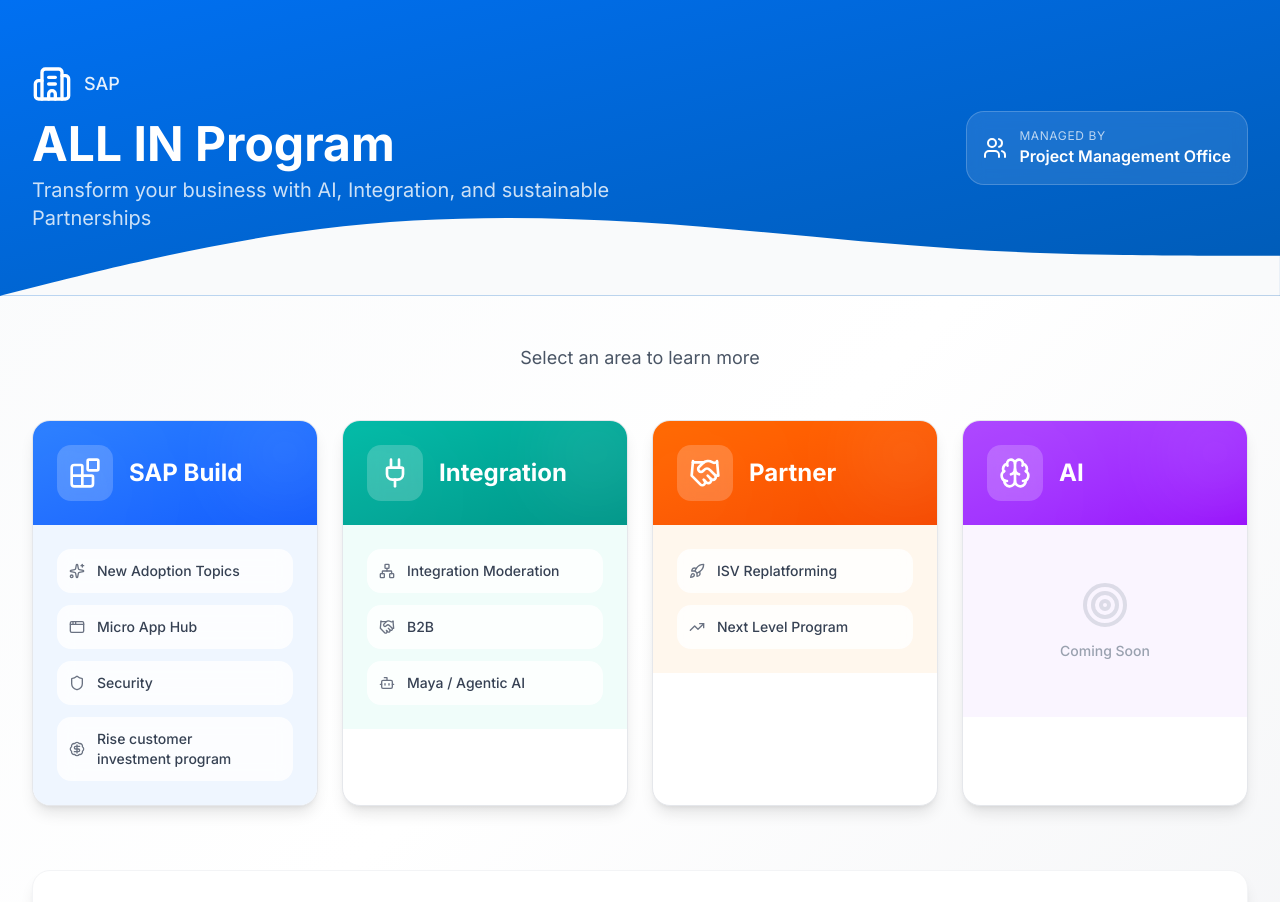
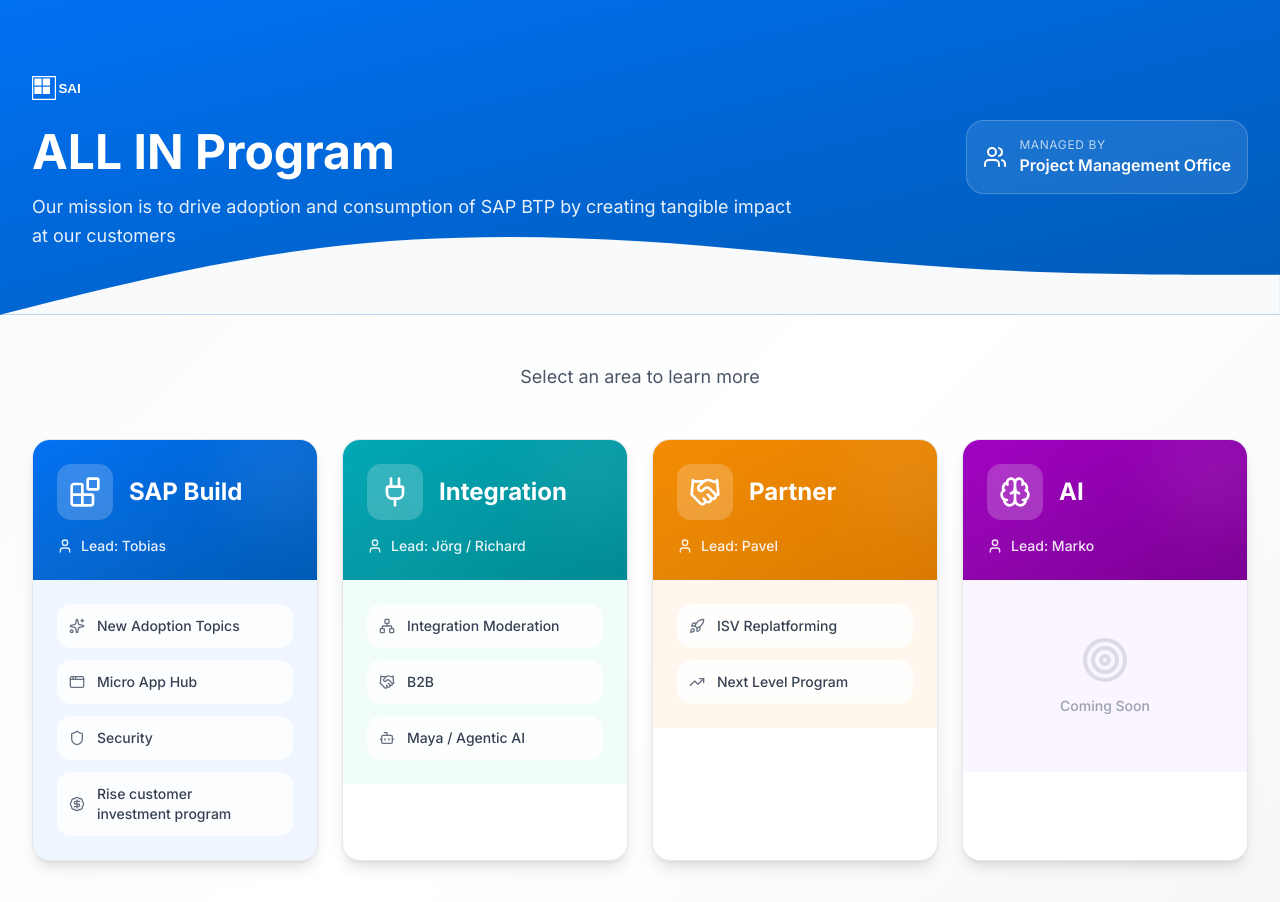
Before and after one commit to lottalange87/allin-program, a Next.js app: page /allin/ in a window 1280 px wide. Shown: the top 902 px of the page. Built offline with nearby package versions, Linux system fonts and the light colour scheme.

Commit message:
Update header with SAP logo, new mission statement, add area leads

```diff
--- a/app/page.tsx
+++ b/app/page.tsx
@@ -6,7 +6,6 @@
   Blocks,
   Plug,
   Handshake,
-  Building2,
   ChevronRight,
   Sparkles,
   Shield,
@@ -18,12 +17,45 @@
   Rocket,
   Target,
   BadgeDollarSign,
+  User,
 } from "lucide-react";
 import { cn } from "@/lib/utils";
+
+// SAP Logo Component
+function SAPLogo({ className }: { className?: string }) {
+  return (
+    <svg
+      className={className}
+      viewBox="0 0 100 50"
+      fill="none"
+      xmlns="http://www.w3.org/2000/svg"
+    >
+      <path
+        d="M0 0h50v50H0V0zm2.5 2.5v45h45v-45h-45z"
+        fill="currentColor"
+      />
+      <path
+        d="M5 5h15v15H5V5zm17.5 0h15v15h-15V5zM5 22.5h15v15H5v-15zm17.5 0h15v15h-15v-15z"
+        fill="currentColor"
+      />
+      <text
+        x="55"
+        y="35"
+        fill="currentColor"
+        fontSize="28"
+        fontWeight="bold"
+        fontFamily="Arial, sans-serif"
+      >
+        SAP
+      </text>
+    </svg>
+  );
+}
 
 interface Area {
   id: string;
   title: string;
+  lead: string;
   icon: React.ReactNode;
   color: string;
   bgColor: string;
@@ -35,8 +67,9 @@
   {
     id: "sap-build",
     title: "SAP Build",
+    lead: "Tobias",
     icon: <Blocks className="w-8 h-8" />,
-    color: "from-blue-500 to-blue-600",
+    color: "from-[#0070F2] to-[#005BB5]",
     bgColor: "bg-blue-50",
     items: ["New Adoption Topics", "Micro App Hub", "Security", "Rise customer investment program"],
     itemIcons: [
@@ -49,8 +82,9 @@
   {
     id: "integration",
     title: "Integration",
+    lead: "Jörg / Richard",
     icon: <Plug className="w-8 h-8" />,
-    color: "from-teal-500 to-teal-600",
+    color: "from-[#00A8B5] to-[#008A94]",
     bgColor: "bg-teal-50",
     items: ["Integration Moderation", "B2B", "Maya / Agentic AI"],
     itemIcons: [
@@ -62,8 +96,9 @@
   {
     id: "partner",
     title: "Partner",
+    lead: "Pavel",
     icon: <Handshake className="w-8 h-8" />,
-    color: "from-orange-500 to-orange-600",
+    color: "from-[#F58C00] to-[#D97A00]",
     bgColor: "bg-orange-50",
     items: ["ISV Replatforming", "Next Level Program"],
     itemIcons: [
@@ -74,8 +109,9 @@
   {
     id: "ai",
     title: "AI",
+    lead: "Marko",
     icon: <Brain className="w-8 h-8" />,
-    color: "from-purple-500 to-purple-600",
+    color: "from-[#A100C2] to-[#7A0094]",
     bgColor: "bg-purple-50",
     items: [],
   },
@@ -91,7 +127,7 @@
         "border border-gray-200 shadow-lg hover:shadow-2xl",
         "bg-white cursor-pointer",
         "transform hover:-translate-y-1",
-        isHovered && "ring-2 ring-offset-2 ring-sap-blue"
+        isHovered && "ring-2 ring-offset-2 ring-[#0070F2]"
       )}
       style={{
         animationDelay: `${index * 100}ms`,
@@ -107,11 +143,19 @@
           area.color
         )}
       >
-        <div className="flex items-center gap-4 text-white">
-          <div className="p-3 bg-white/20 rounded-xl backdrop-blur-sm">
-            {area.icon}
+        <div className="flex items-center justify-between">
+          <div className="flex items-center gap-4 text-white">
+            <div className="p-3 bg-white/20 rounded-xl backdrop-blur-sm">
+              {area.icon}
+            </div>
+            <h2 className="text-2xl font-bold">{area.title}</h2>
           </div>
-          <h2 className="text-2xl font-bold">{area.title}</h2>
+        </div>
+
+        {/* Lead Badge */}
+        <div className="mt-4 flex items-center gap-2 text-white/90">
+          <User className="w-4 h-4" />
+          <span className="text-sm font-medium">Lead: {area.lead}</span>
         </div>
 
         {/* Decorative circles */}
@@ -134,7 +178,7 @@
                   "group/item"
                 )}
               >
-                <div className="text-gray-500 group-hover/item:text-sap-blue transition-colors">
+                <div className="text-gray-500 group-hover/item:text-[#0070F2] transition-colors">
                   {area.itemIcons?.[idx]}
                 </div>
                 <span className="text-gray-700 font-medium text-sm">{item}</span>
@@ -174,12 +218,11 @@
           <div className="flex flex-col md:flex-row md:items-center md:justify-between gap-6">
             <div className="text-white">
               <div className="flex items-center gap-3 mb-4">
-                <Building2 className="w-10 h-10" />
-                <span className="text-lg font-medium opacity-90">SAP</span>
+                <SAPLogo className="w-12 h-12 text-white" />
               </div>
-              <h1 className="text-4xl md:text-5xl font-bold mb-2">ALL IN Program</h1>
-              <p className="text-xl opacity-80 max-w-2xl">
-                Transform your business with AI, Integration, and sustainable Partnerships
+              <h1 className="text-4xl md:text-5xl font-bold mb-4">ALL IN Program</h1>
+              <p className="text-lg opacity-90 max-w-3xl leading-relaxed">
+                Our mission is to drive adoption and consumption of SAP BTP by creating tangible impact at our customers
               </p>
             </div>
 
@@ -227,8 +270,8 @@
         <div className="mt-16 bg-white rounded-2xl p-8 shadow-lg border border-gray-100">
           <div className="flex flex-col md:flex-row items-center justify-between gap-6">
             <div className="flex items-center gap-4">
-              <div className="p-4 bg-sap-blue/10 rounded-xl">
-                <Sparkles className="w-8 h-8 text-sap-blue" />
+              <div className="p-4 bg-[#0070F2]/10 rounded-xl">
+                <Sparkles className="w-8 h-8 text-[#0070F2]" />
               </div>
               <div>
                 <h3 className="text-xl font-bold text-gray-900">Shape the Future</h3>
@@ -240,19 +283,19 @@
 
             <div className="flex gap-4 text-sm text-gray-500">
               <div className="flex items-center gap-2">
-                <div className="w-2 h-2 rounded-full bg-blue-500" />
+                <div className="w-2 h-2 rounded-full bg-[#0070F2]" />
                 <span>Build</span>
               </div>
               <div className="flex items-center gap-2">
-                <div className="w-2 h-2 rounded-full bg-teal-500" />
+                <div className="w-2 h-2 rounded-full bg-[#00A8B5]" />
                 <span>Integration</span>
               </div>
               <div className="flex items-center gap-2">
-                <div className="w-2 h-2 rounded-full bg-orange-500" />
+                <div className="w-2 h-2 rounded-full bg-[#F58C00]" />
                 <span>Partner</span>
               </div>
               <div className="flex items-center gap-2">
-                <div className="w-2 h-2 rounded-full bg-purple-500" />
+                <div className="w-2 h-2 rounded-full bg-[#A100C2]" />
                 <span>AI</span>
               </div>
             </div>
```
